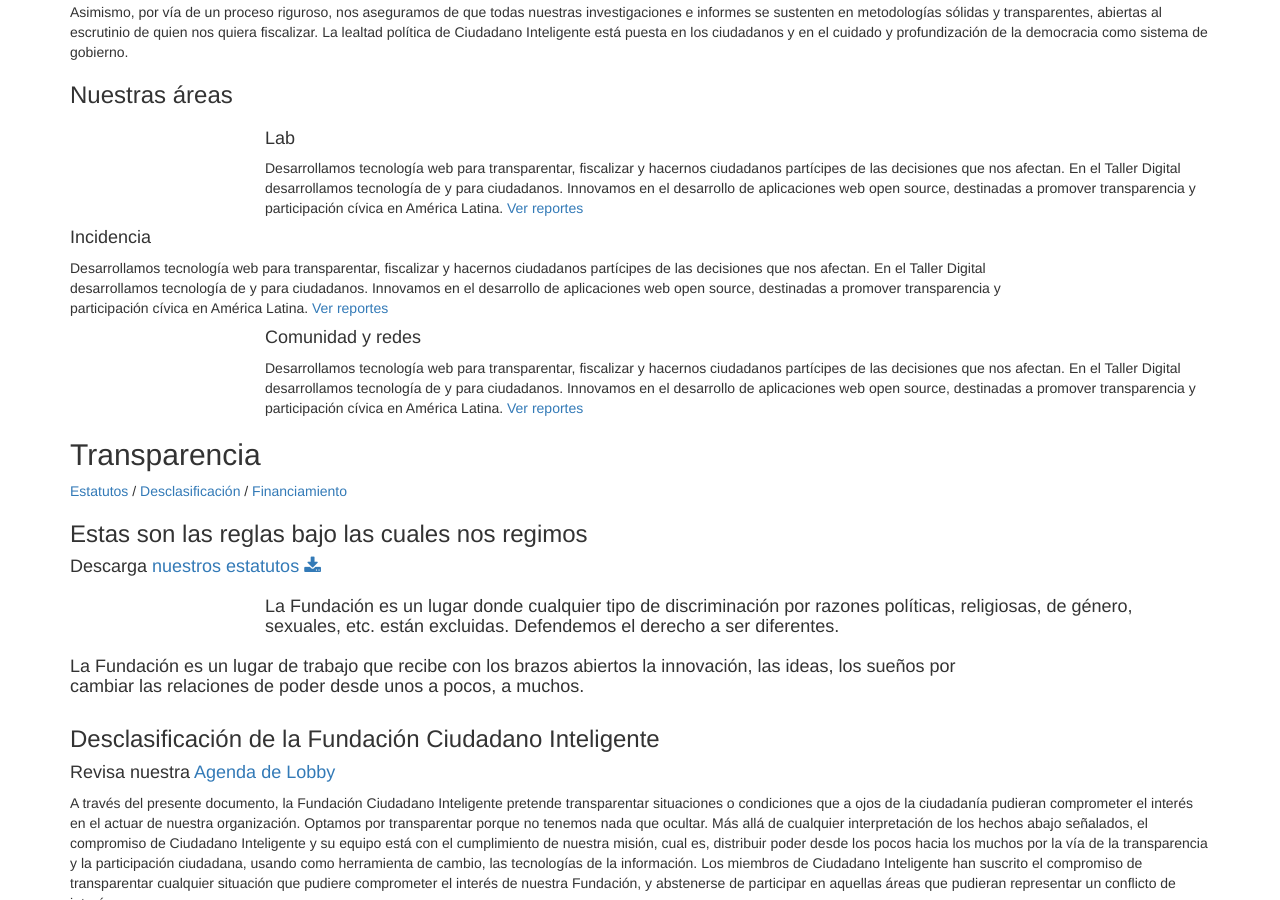
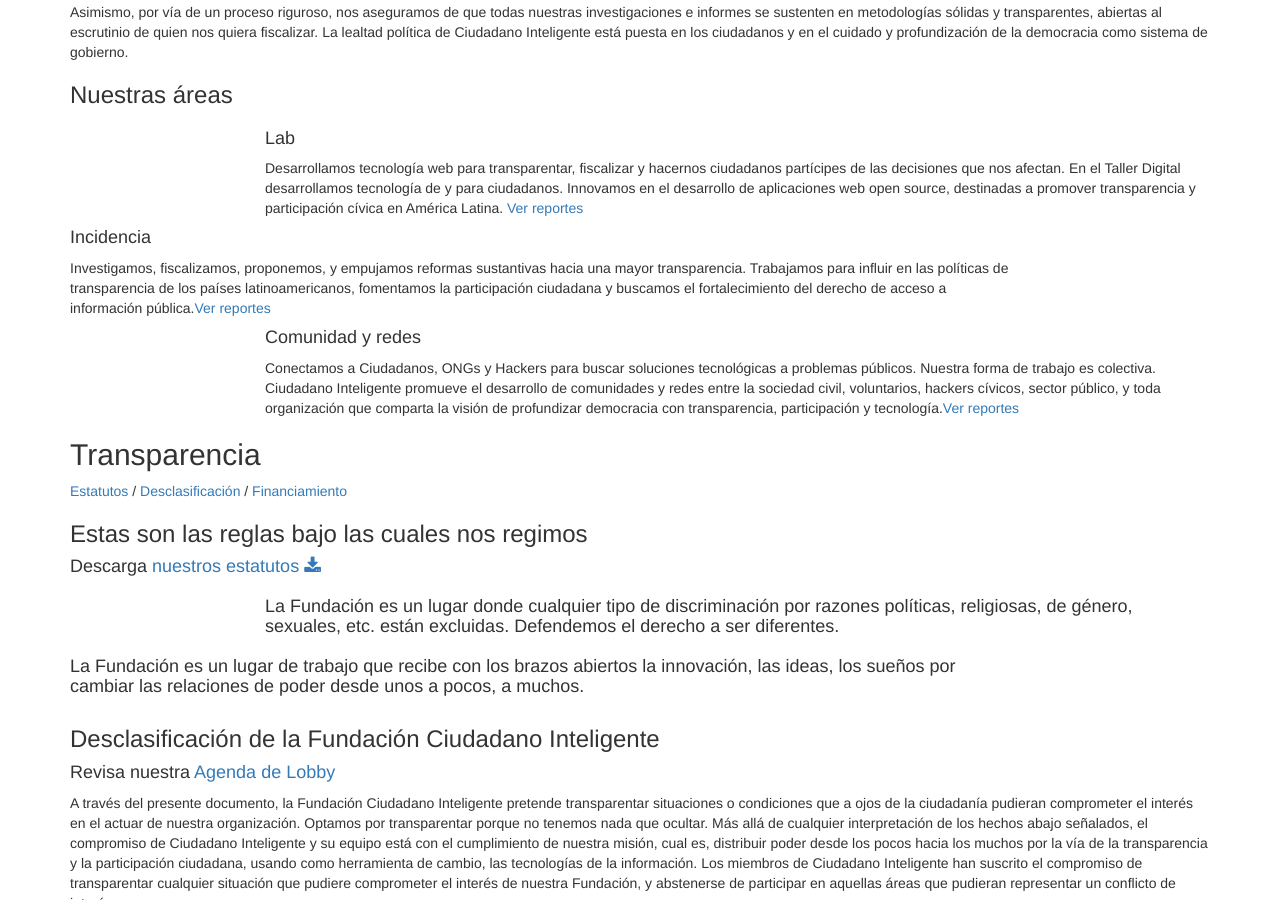
Before and after one commit to ciudadanointeligente/ciudadanointeligente.github.io, a Jekyll site: the page built from index.html, in a window 1280 px wide and 900 px high, scrolled down 5955 px. Built offline with Jekyll 4.4.1, drawn with Linux system fonts in a browser that asks for light colours; nearby versions of some CDN libraries.

Commit message:
Fotos equipo.

```diff
--- a/_includes/equipo.html
+++ b/_includes/equipo.html
@@ -12,10 +12,10 @@
 		</div>
 	</div>
 	<div class="col-md-4">
-		<img src="/img/team/jose.png">
+		<img src="/img/team/marcel.png">
 		<div>
-			<h5>Marcel Augsburger</h5>
-			<p>Desarrollador</p>
+			<h5>Marcel Augsburger - Desarrollador</h5>
+			<p></p>
 			<p>
 				<a class="btn btn-primary btn-xs" href="https://www.linkedin.com/profile/view?id=36785620"><i class="fa fa-linkedin"></i></a>
 				<a class="btn btn-primary btn-xs" href="mailto:maugsburger@ciudadanointeligente.org" target="_top"><i class="fa fa-envelope"></i></a>
@@ -23,10 +23,10 @@
 		</div>
 	</div>
 	<div class="col-md-4">
-		<img src="/img/team/jose.png">
+		<img src="/img/team/pablo.png">
 		<div>
-			<h5>Pablo Collada</h5>
-			<p>Director Ejecutivo</p>
+			<h5>Pablo Collada - Director Ejecutivo</h5>
+			<p></p>
 			<p>
 				<a class="btn btn-primary btn-xs" href="https://www.linkedin.com/profile/view?id=4993024&trk=nav_responsive_tab_profile"><i class="fa fa-linkedin"></i></a>
 				<a class="btn btn-primary btn-xs" href="mailto:pcollada@ciudadanointeligente.org" target="_top"><i class="fa fa-envelope"></i></a>
@@ -38,8 +38,8 @@
 	<div class="col-md-4">
 		<img src="/img/team/jose.png">
 		<div>
-			<h5>Nicolás Cristi</h5>
-			<p>Gerente de Admin. y Finanzas</p>
+			<h5>Nicolás Cristi - Gerente de Admin. y Finanzas</h5>
+			<p></p>
 			<p>
 				<a class="btn btn-primary btn-xs" href="https://www.linkedin.com/pub/nicolas-cristi/4/53a/526"><i class="fa fa-linkedin"></i></a>
 				<a class="btn btn-primary btn-xs" href="mailto:ncristi@ciudadanointeligente.org" target="_top"><i class="fa fa-envelope"></i></a>
@@ -50,7 +50,7 @@
 		<img src="/img/team/jose.png">
 		<div>
 			<h5>Pedro Daire - Director LatamLab</h5>
-			<p>Licenciada en Historia con mención en Ciencas Políticas de PUCV y candidata a Magister en Comunicación de la UDP. Trabajo como voluntaria.</p>
+			<p>Factibilidad técnica y estimaciones al minuto.</p>
 			<p>
 				<a class="btn btn-primary btn-xs" href="https://twitter.com/pdaire"><i class="fa fa-twitter"></i></a>
 				<a class="btn btn-primary btn-xs" href="mailto:pdaire@ciudadanointeligente.org" target="_top"><i class="fa fa-envelope"></i></a>
@@ -58,10 +58,10 @@
 		</div>
 	</div>
 	<div class="col-md-4">
-		<img src="/img/team/jose.png">
+		<img src="/img/team/fiera.png">
 		<div>
-			<h5>Fiera Feroz</h5>
-			<p>Terapeuta Laboral</p>
+			<h5>Fiera Feroz - Terapeuta Laboral</h5>
+			<p></p>
 			<p>
 				<a class="btn btn-primary btn-xs" href="https://www.facebook.com/profile.php?id=100003650209917"><i class="fa fa-linkedin"></i></a>
 				<a class="btn btn-primary btn-xs" href="mailto:fierita@ciudadanointeligente.org" target="_top"><i class="fa fa-envelope"></i></a>
@@ -73,8 +73,8 @@
 	<div class="col-md-4">
 		<img src="/img/team/jose.png">
 		<div>
-			<h5>José Damián Garrido</h5>
-			<p>Desarrollador</p>
+			<h5>José Damián Garrido - Desarrollador</h5>
+			<p></p>
 			<p>
 				<a class="btn btn-primary btn-xs" href="https://twitter.com/jgarrido"><i class="fa fa-twitter"></i></a>
 				<a class="btn btn-primary btn-xs" href="https://www.linkedin.com/pub/jos%C3%A9-dami%C3%A1n-garrido-m/4b/380/61b"><i class="fa fa-linkedin"></i></a>
@@ -85,8 +85,8 @@
 	<div class="col-md-4">
 		<img src="/img/team/jose.png">
 		<div>
-			<h5>María Jaraquemada</h5>
-			<p>Directora Investigación e Incidencia</p>
+			<h5>María Jaraquemada - Directora Investigación e Incidencia</h5>
+			<p></p>
 			<p>
 				<a class="btn btn-primary btn-xs" href="https://twitter.com/mariajaraqmada"><i class="fa fa-twitter"></i></a>
 				<a class="btn btn-primary btn-xs" href="https://www.linkedin.com/pub/maria-jaraquemada/23/7a0/b18"><i class="fa fa-linkedin"></i></a>
@@ -95,10 +95,10 @@
 		</div>
 	</div>
 	<div class="col-md-4">
-		<img src="/img/team/jose.png">
+		<img src="/img/team/cata.png">
 		<div>
-			<h5>Catalina Margozzini</h5>
-			<p>Diseñadora</p>
+			<h5>Catalina Margozzini - Diseñadora</h5>
+			<p>Creo profundamente en mi trabajo y en mi querido equipo que me hace cada día más data nerd.</p>
 			<p>
 				<a class="btn btn-primary btn-xs" href="https://twitter.com/CaMargozzini"><i class="fa fa-twitter"></i></a>
 				<a class="btn btn-primary btn-xs" href="https://www.linkedin.com/pub/catalina-margozzini-del-valle/33/377/39a"><i class="fa fa-linkedin"></i></a>
@@ -111,8 +111,8 @@
 	<div class="col-md-4">
 		<img src="/img/team/jose.png">
 		<div>
-			<h5>Juan Pablo Pérez</h5>
-			<p>Desarrollador</p>
+			<h5>Juan Pablo Pérez - Desarrollador</h5>
+			<p></p>
 			<p>
 				<a class="btn btn-primary btn-xs" href="https://twitter.com/rezzo"><i class="fa fa-twitter"></i></a>
 				<a class="btn btn-primary btn-xs" href="https://www.linkedin.com/in/jpereztrabucco"><i class="fa fa-linkedin"></i></a>
@@ -124,7 +124,7 @@
 		<img src="/img/team/jose.png">
 		<div>
 			<h5>María Luisa Sotomayor - Jefa de Comunicaciones, Comunidad y Redes</h5>
-			<p>...</p>
+			<p></p>
 			<p>
 				<a class="btn btn-primary btn-xs" href="https://twitter.com/mlsotomayor"><i class="fa fa-twitter"></i></a>
 				<a class="btn btn-primary btn-xs" href="https://www.linkedin.com/pub/mar%C3%ADa-luisa-sotomayor/2a/209/58"><i class="fa fa-linkedin"></i></a>
@@ -135,8 +135,8 @@
 	<div class="col-md-4">
 		<img src="/img/team/jose.png">
 		<div>
-			<h5>María José Tapia</h5>
-			<p>Encargada de Prensa y Comunidad</p>
+			<h5>María José Tapia - Encargada de Prensa y Comunidad</h5>
+			<p></p>
 			<p>
 				<a class="btn btn-primary btn-xs" href="https://twitter.com/MjoseTapia"><i class="fa fa-twitter"></i></a>
 				<a class="btn btn-primary btn-xs" href="https://www.linkedin.com/profile/view?trk=tab_pro&id=90305028"><i class="fa fa-linkedin"></i></a>
@@ -149,8 +149,8 @@
 	<div class="col-md-4">
 		<img src="/img/team/jose.png">
 		<div>
-			<h5>Daniela Tejada</h5>
-			<p>Coordinadora de Estudios</p>
+			<h5>Daniela Tejada - Coordinadora de Estudios</h5>
+			<p></p>
 			<p>
 				<a class="btn btn-primary btn-xs" href="https://twitter.com/ladanitejada"><i class="fa fa-twitter"></i></a>
 				<a class="btn btn-primary btn-xs" href="Coordinadora de Estudios"><i class="fa fa-linkedin"></i></a>
--- a/index.html
+++ b/index.html
@@ -127,7 +127,7 @@
           <div class="col-md-12"><h4>Incidencia</h4></div>
         </div>
         <div class="row">
-          <div class="col-md-10">Desarrollamos tecnología web para transparentar, fiscalizar y hacernos ciudadanos partícipes de las decisiones que nos afectan. En el Taller Digital desarrollamos tecnología de y para ciudadanos. Innovamos en el desarrollo de aplicaciones web open source, destinadas a promover transparencia y participación cívica en América Latina. <a href="/">Ver reportes</a></div>
+          <div class="col-md-10">Investigamos, fiscalizamos, proponemos, y empujamos reformas sustantivas hacia una mayor transparencia. Trabajamos para influir en las políticas de transparencia de los países latinoamericanos,  fomentamos la participación ciudadana y buscamos el fortalecimiento del derecho de acceso a información pública.<a href="/">Ver reportes</a></div>
           <div class="col-md-2"><img src="img/icono-pantalla.svg"></div>
         </div>
         <div class="row">
@@ -135,7 +135,7 @@
         </div>
         <div class="row">
           <div class="col-md-2"><img src="img/icono-pantalla.svg"></div>
-          <div class="col-md-10">Desarrollamos tecnología web para transparentar, fiscalizar y hacernos ciudadanos partícipes de las decisiones que nos afectan. En el Taller Digital desarrollamos tecnología de y para ciudadanos. Innovamos en el desarrollo de aplicaciones web open source, destinadas a promover transparencia y participación cívica en América Latina. <a href="/">Ver reportes</a></div>
+          <div class="col-md-10">Conectamos a Ciudadanos, ONGs y Hackers para buscar soluciones tecnológicas a problemas públicos. Nuestra forma de trabajo es colectiva. Ciudadano Inteligente promueve el desarrollo de comunidades y redes entre la sociedad civil, voluntarios, hackers cívicos, sector público, y toda organización que comparta la visión de profundizar democracia con transparencia, participación y tecnología.<a href="/">Ver reportes</a></div>
         </div>
 
 </section>
```
Also changed, not shown: other parts of _includes/equipo.html (+2 -2 lines), 5 other files.
